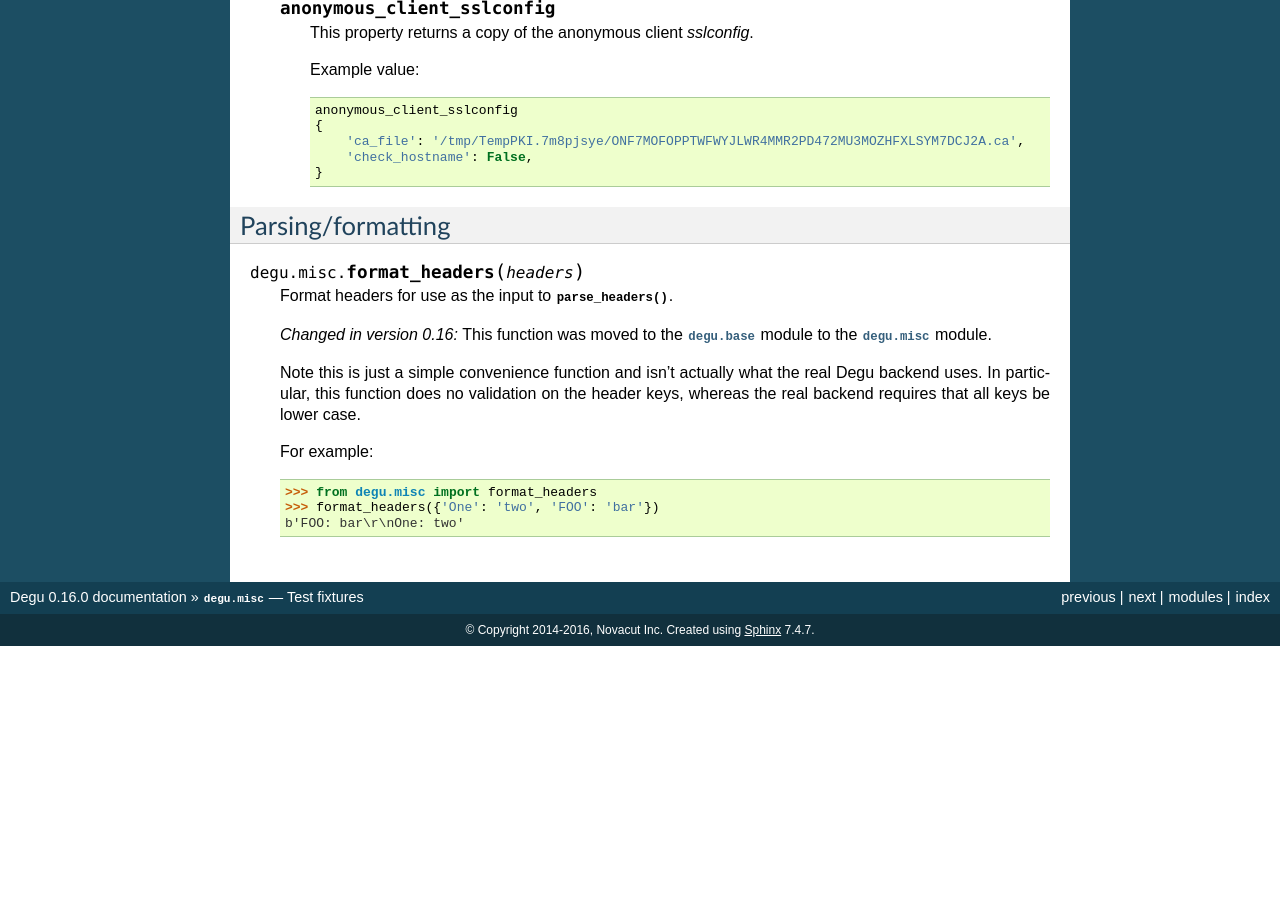
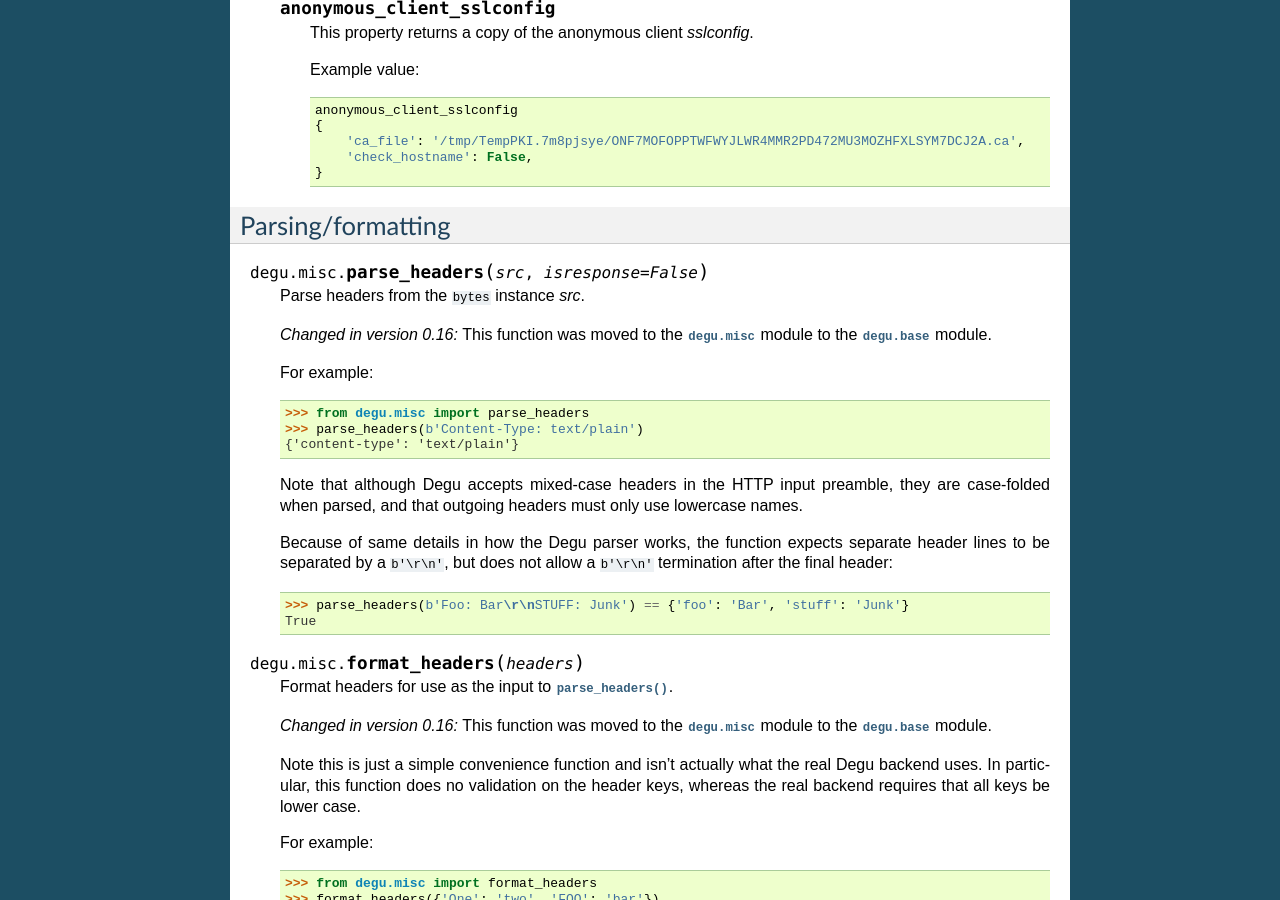
Before and after one commit to json420/degu, a Sphinx documentation site: the page built from doc/degu.misc.rst, in a window 1280 px wide and 900 px high, scrolled down 6074 px. Built offline with Sphinx 7.4.7, drawn with Linux system fonts in a browser that asks for light colours; before the commit the page ends 6720 px from its top, so only the background shows below that.

Commit message:
Move base.parse_headers() to misc

```diff
--- a/doc/changelog.rst
+++ b/doc/changelog.rst
@@ -610,7 +610,7 @@ Breaking API changes:
     *   When the server receives a request with a Range header, its value is
         converted to a :class:`degu.base.Range` instance:
 
-        >>> from degu.base import parse_headers
+        >>> from degu.misc import parse_headers
         >>> parse_headers(b'Range: bytes=3-8')
         {'range': Range(3, 9)}
 
@@ -622,7 +622,7 @@ Breaking API changes:
     *   When the client receives a response with a Content-Range header, its
         value is converted to a :class:`degu.base.ContentRange` instance:
 
-        >>> from degu.base import parse_headers
+        >>> from degu.misc import parse_headers
         >>> parse_headers(b'Content-Range: bytes 3-8/12', isresponse=True)
         {'content-range': ContentRange(3, 9, 12)}
 
--- a/doc/degu.misc.rst
+++ b/doc/degu.misc.rst
@@ -397,13 +397,39 @@ Helper functions
 Parsing/formatting
 ------------------
 
+.. function:: parse_headers(src, isresponse=False)
+
+    Parse headers from the ``bytes`` instance *src*.
+
+    .. versionchanged:: 0.16
+        This function was moved to the :mod:`degu.misc` module to the
+        :mod:`degu.base` module.
+
+    For example:
+
+    >>> from degu.misc import parse_headers
+    >>> parse_headers(b'Content-Type: text/plain')
+    {'content-type': 'text/plain'}
+
+    Note that although Degu accepts mixed-case headers in the HTTP input
+    preamble, they are case-folded when parsed, and that outgoing headers must
+    only use lowercase names.
+
+    Because of same details in how the Degu parser works, the function expects
+    separate header lines to be separated by a ``b'\r\n'``, but does not allow
+    a ``b'\r\n'`` termination after the final header:
+
+    >>> parse_headers(b'Foo: Bar\r\nSTUFF: Junk') == {'foo': 'Bar', 'stuff': 'Junk'}
+    True
+
+
 .. function:: format_headers(headers)
 
     Format headers for use as the input to :func:`parse_headers()`.
 
     .. versionchanged:: 0.16
-        This function was moved to the :mod:`degu.base` module to the
-        :mod:`degu.misc` module.
+        This function was moved to the :mod:`degu.misc` module to the
+        :mod:`degu.base` module.
 
     Note this is just a simple convenience function and isn't actually what the
     real Degu backend uses.  In particular, this function does no validation on
--- a/doc/tutorial.rst
+++ b/doc/tutorial.rst
@@ -563,7 +563,7 @@ Example: range requests
 When the Degu server receives a request with an HTTP Range header, its value is
 exposed as a :class:`degu.base.Range` instance:
 
->>> from degu.base import parse_headers
+>>> from degu.misc import parse_headers
 >>> parse_headers(b'Range: bytes=3-8')
 {'range': Range(3, 9)}
 
```
Also changed, not shown: doc/degu.base.rst (+0 -26 lines), 2 other files.
